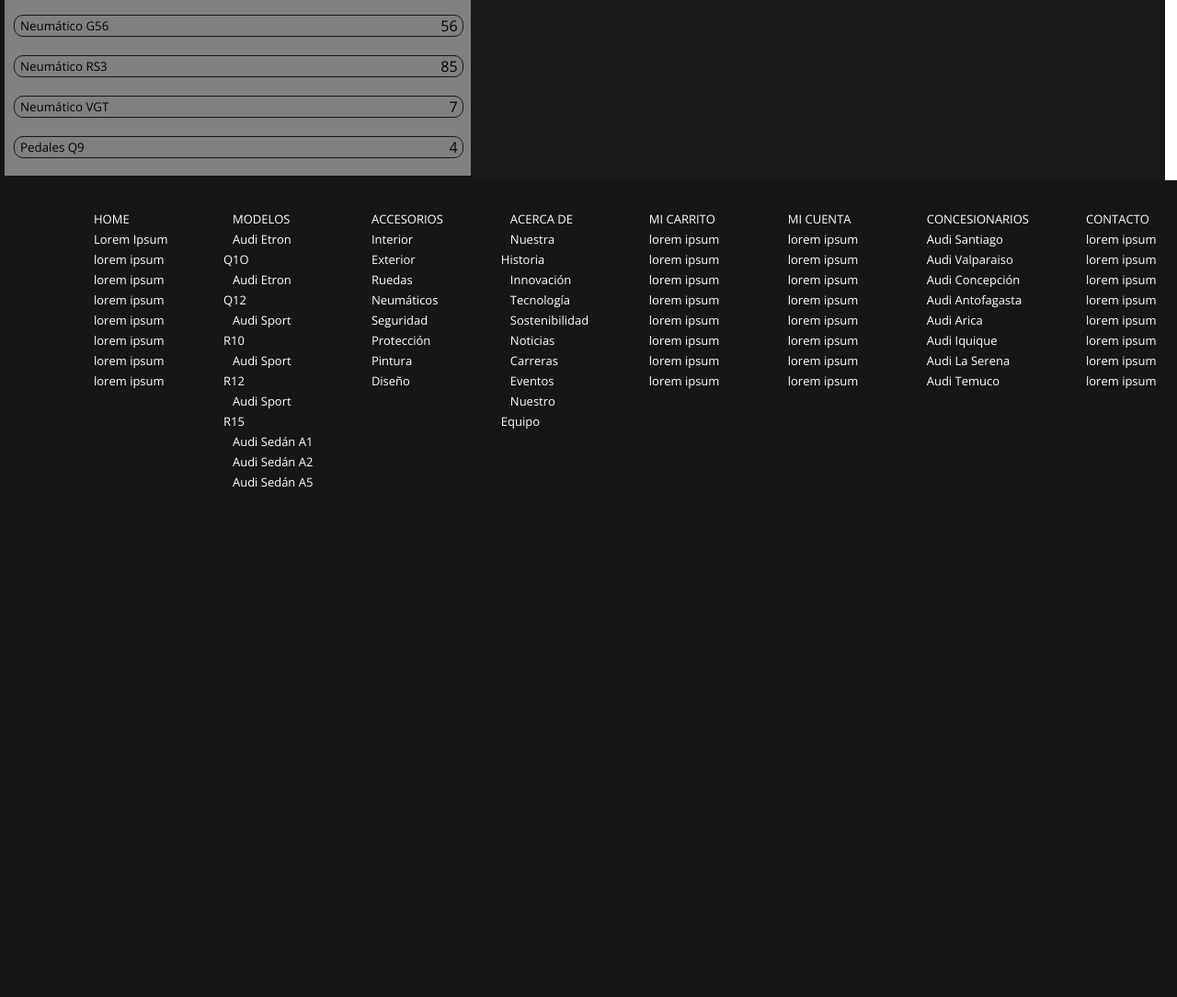
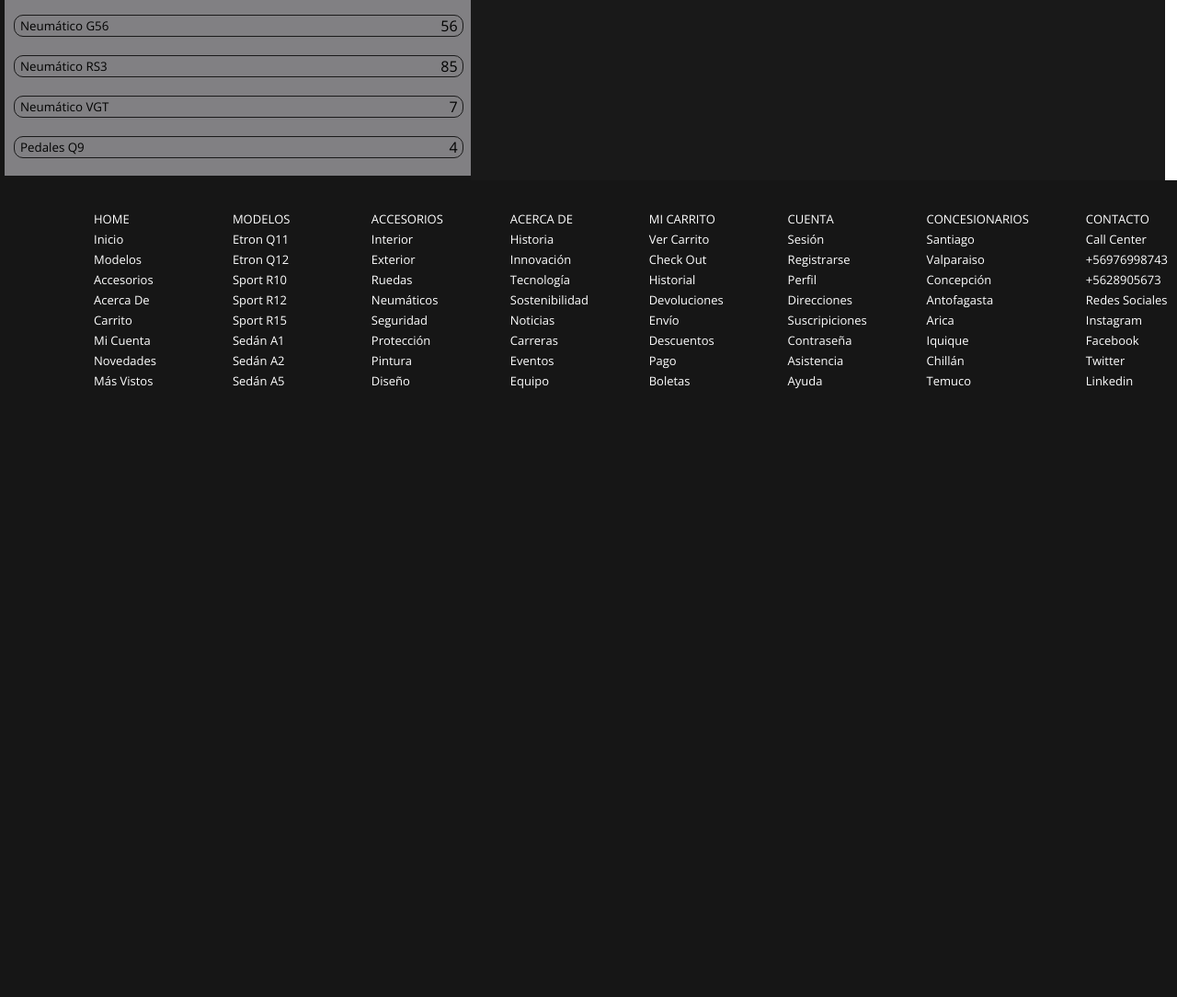
Before and after one commit to Gapprrin/Proyecto_web_2024_3.0, a Django app: page /adminMain in a window 1280 px wide; the page is wider, and only the part inside the window is pictured. Shown: the part 1806-2890 px from the top of that part at 92% size. Run offline with Django 5.2, Linux system fonts and the light colour scheme; data comes from the database, SQL or seed files in the repository.

Commit message:
ssjsjdshdhdh

```diff
--- a/core/templates/planilla_header_footer.html
+++ b/core/templates/planilla_header_footer.html
@@ -89,14 +89,14 @@
             <ul style="list-style-type: none;" >
 
                 <li><a href="#" style="text-transform: uppercase; color: rgb(255, 255, 255); text-decoration: none;">Home</a></li>
-                <li><a href="#" style="text-transform:capitalize; color: rgb(255, 255, 255); text-decoration: none;">Lorem ipsum</a></li>
-                <li><a href="#" style="text-transform: lowercase; color: rgb(255, 255, 255); text-decoration: none;">Lorem ipsum</a></li>
-                <li><a href="#" style="text-transform: lowercase; color: rgb(255, 255, 255); text-decoration: none;">Lorem ipsum</a></li>
-                <li><a href="#" style="text-transform: lowercase; color: rgb(255, 255, 255); text-decoration: none;">Lorem ipsum</a></li>
-                <li><a href="#" style="text-transform: lowercase; color: rgb(255, 255, 255); text-decoration: none;">Lorem ipsum</a></li>
-                <li><a href="#" style="text-transform: lowercase; color: rgb(255, 255, 255); text-decoration: none;">Lorem ipsum</a></li>
-                <li><a href="#" style="text-transform: lowercase; color: rgb(255, 255, 255); text-decoration: none;">Lorem ipsum</a></li>
-                <li><a href="#" style="text-transform: lowercase; color: rgb(255, 255, 255); text-decoration: none;">Lorem ipsum</a></li>
+                <li><a href="#" style="text-transform:capitalize; color: rgb(255, 255, 255); text-decoration: none;">Inicio</a></li>
+                <li><a href="#" style="text-transform: capitalize; color: rgb(255, 255, 255); text-decoration: none;">Modelos</a></li>
+                <li><a href="#" style="text-transform: capitalize; color: rgb(255, 255, 255); text-decoration: none;">Accesorios</a></li>
+                <li><a href="#" style="text-transform: capitalize; color: rgb(255, 255, 255); text-decoration: none;">Acerca de</a></li>
+                <li><a href="#" style="text-transform: capitalize; color: rgb(255, 255, 255); text-decoration: none;">Carrito</a></li>
+                <li><a href="#" style="text-transform: capitalize;color: rgb(255, 255, 255); text-decoration: none;">Mi cuenta</a></li>
+                <li><a href="#" style="text-transform: capitalize; color: rgb(255, 255, 255); text-decoration: none;">Novedades</a></li>
+                <li><a href="#" style="text-transform: capitalize; color: rgb(255, 255, 255); text-decoration: none;">Más vistos</a></li>
 
 
             </ul>
@@ -106,14 +106,14 @@
             <ul style="list-style-type: none;" >
 
                 <li><a href="#" style="text-transform: uppercase; color: rgb(255, 255, 255); text-decoration: none;">Modelos</a></li>
-                <li><a href="#" style="text-transform: capitalize; color: rgb(255, 255, 255); text-decoration: none;">Audi Etron Q1O</a></li>
-                <li><a href="#" style="text-transform: capitalize; color: rgb(255, 255, 255); text-decoration: none;">Audi Etron Q12</a></li>
-                <li><a href="#" style="text-transform: capitalize; color: rgb(255, 255, 255); text-decoration: none;">Audi Sport R10</a></li>
-                <li><a href="#" style="text-transform: capitalize; color: rgb(255, 255, 255); text-decoration: none;">Audi Sport R12</a></li>
-                <li><a href="#" style="text-transform: capitalize; color: rgb(255, 255, 255); text-decoration: none;">Audi Sport R15</a></li>
-                <li><a href="#" style="text-transform: capitalize; color: rgb(255, 255, 255); text-decoration: none;">Audi Sedán A1</a></li>
-                <li><a href="#" style="text-transform: capitalize; color: rgb(255, 255, 255); text-decoration: none;">Audi Sedán A2</a></li>
-                <li><a href="#" style="text-transform: capitalize; color: rgb(255, 255, 255); text-decoration: none;">Audi Sedán A5</a></li>
+                <li><a href="#" style="text-transform: capitalize; color: rgb(255, 255, 255); text-decoration: none;">Etron Q11</a></li>
+                <li><a href="#" style="text-transform: capitalize; color: rgb(255, 255, 255); text-decoration: none;">Etron Q12</a></li>
+                <li><a href="#" style="text-transform: capitalize; color: rgb(255, 255, 255); text-decoration: none;">Sport R10</a></li>
+                <li><a href="#" style="text-transform: capitalize; color: rgb(255, 255, 255); text-decoration: none;">Sport R12</a></li>
+                <li><a href="#" style="text-transform: capitalize; color: rgb(255, 255, 255); text-decoration: none;">Sport R15</a></li>
+                <li><a href="#" style="text-transform: capitalize; color: rgb(255, 255, 255); text-decoration: none;">Sedán A1</a></li>
+                <li><a href="#" style="text-transform: capitalize; color: rgb(255, 255, 255); text-decoration: none;">Sedán A2</a></li>
+                <li><a href="#" style="text-transform: capitalize; color: rgb(255, 255, 255); text-decoration: none;">Sedán A5</a></li>
 
 
             </ul>
@@ -136,14 +136,14 @@
             <ul style="list-style-type: none;">
 
                 <li><a href="#" style="text-transform: uppercase; color: rgb(255, 255, 255); text-decoration: none;">Acerca de</a></li>
-                <li><a href="#" style="text-transform: capitalize; color: rgb(255, 255, 255); text-decoration: none;">Nuestra Historia</a></li>
+                <li><a href="#" style="text-transform: capitalize; color: rgb(255, 255, 255); text-decoration: none;">Historia</a></li>
                 <li><a href="#" style="text-transform: capitalize; color: rgb(255, 255, 255); text-decoration: none;">Innovación</a></li>
                 <li><a href="#" style="text-transform: capitalize; color: rgb(255, 255, 255); text-decoration: none;">Tecnología</a></li>
                 <li><a href="#" style="text-transform: capitalize; color: rgb(255, 255, 255); text-decoration: none;">Sostenibilidad</a></li>
                 <li><a href="#" style="text-transform: capitalize; color: rgb(255, 255, 255); text-decoration: none;">Noticias</a></li>
                 <li><a href="#" style="text-transform: capitalize; color: rgb(255, 255, 255); text-decoration: none;">Carreras</a></li>
                 <li><a href="#" style="text-transform: capitalize; color: rgb(255, 255, 255); text-decoration: none;">Eventos</a></li>
-                <li><a href="#" style="text-transform: capitalize; color: rgb(255, 255, 255); text-decoration: none;">Nuestro equipo</a></li>
+                <li><a href="#" style="text-transform: capitalize; color: rgb(255, 255, 255); text-decoration: none;">Equipo</a></li>
 
 
             </ul>
@@ -151,29 +151,29 @@
             <ul style="list-style-type: none;">
 
                 <li><a href="#" style="text-transform: uppercase; color: rgb(255, 255, 255); text-decoration: none;">Mi carrito</a></li>
-                <li><a href="#" style="text-transform: lowercase; color: rgb(255, 255, 255); text-decoration: none;">Lorem ipsum</a></li>
-                <li><a href="#" style="text-transform: lowercase; color: rgb(255, 255, 255); text-decoration: none;">Lorem ipsum</a></li>
-                <li><a href="#" style="text-transform: lowercase; color: rgb(255, 255, 255); text-decoration: none;">Lorem ipsum</a></li>
-                <li><a href="#" style="text-transform: lowercase; color: rgb(255, 255, 255); text-decoration: none;">Lorem ipsum</a></li>
-                <li><a href="#" style="text-transform: lowercase; color: rgb(255, 255, 255); text-decoration: none;">Lorem ipsum</a></li>
-                <li><a href="#" style="text-transform: lowercase; color: rgb(255, 255, 255); text-decoration: none;">Lorem ipsum</a></li>
-                <li><a href="#" style="text-transform: lowercase; color: rgb(255, 255, 255); text-decoration: none;">Lorem ipsum</a></li>
-                <li><a href="#" style="text-transform: lowercase; color: rgb(255, 255, 255); text-decoration: none;">Lorem ipsum</a></li>
+                <li><a href="#" style="text-transform: capitalize; color: rgb(255, 255, 255); text-decoration: none;">Ver carrito</a></li>
+                <li><a href="#" style="text-transform: capitalize;color: rgb(255, 255, 255); text-decoration: none;">Check Out</a></li>
+                <li><a href="#" style="text-transform: capitalize;color: rgb(255, 255, 255); text-decoration: none;">Historial</a></li>
+                <li><a href="#" style="text-transform: capitalize; color: rgb(255, 255, 255); text-decoration: none;">Devoluciones</a></li>
+                <li><a href="#" style="text-transform: capitalize;color: rgb(255, 255, 255); text-decoration: none;">Envío</a></li>
+                <li><a href="#" style="text-transform: capitalize; color: rgb(255, 255, 255); text-decoration: none;">Descuentos</a></li>
+                <li><a href="#" style="text-transform: capitalize; color: rgb(255, 255, 255); text-decoration: none;">Pago</a></li>
+                <li><a href="#" style="text-transform: capitalize; color: rgb(255, 255, 255); text-decoration: none;">Boletas</a></li>
 
 
             </ul>
 
             <ul style="list-style-type: none;">
 
-                <li><a href="#" style="text-transform: uppercase; color: rgb(255, 255, 255); text-decoration: none;">Mi cuenta</a></li>
-                <li><a href="#" style="text-transform: lowercase; color: rgb(255, 255, 255); text-decoration: none;">Lorem ipsum</a></li>
-                <li><a href="#" style="text-transform: lowercase; color: rgb(255, 255, 255); text-decoration: none;">Lorem ipsum</a></li>
-                <li><a href="#" style="text-transform: lowercase; color: rgb(255, 255, 255); text-decoration: none;">Lorem ipsum</a></li>
-                <li><a href="#" style="text-transform: lowercase; color: rgb(255, 255, 255); text-decoration: none;">Lorem ipsum</a></li>
-                <li><a href="#" style="text-transform: lowercase; color: rgb(255, 255, 255); text-decoration: none;">Lorem ipsum</a></li>
-                <li><a href="#" style="text-transform: lowercase; color: rgb(255, 255, 255); text-decoration: none;">Lorem ipsum</a></li>
-                <li><a href="#" style="text-transform: lowercase; color: rgb(255, 255, 255); text-decoration: none;">Lorem ipsum</a></li>
-                <li><a href="#" style="text-transform: lowercase; color: rgb(255, 255, 255); text-decoration: none;">Lorem ipsum</a></li>
+                <li><a href="#" style="text-transform: uppercase; color: rgb(255, 255, 255); text-decoration: none;">Cuenta</a></li>
+                <li><a href="#" style="text-transform: capitalize; color: rgb(255, 255, 255); text-decoration: none;">Sesión</a></li>
+                <li><a href="#" style="text-transform: capitalize; color: rgb(255, 255, 255); text-decoration: none;">Registrarse</a></li>
+                <li><a href="#" style="text-transform: capitalize; color: rgb(255, 255, 255); text-decoration: none;">Perfil</a></li>
+                <li><a href="#" style="text-transform: capitalize; color: rgb(255, 255, 255); text-decoration: none;">Direcciones</a></li>
+                <li><a href="#" style="text-transform: capitalize; color: rgb(255, 255, 255); text-decoration: none;">Suscripiciones</a></li>
+                <li><a href="#" style="text-transform: capitalize; color: rgb(255, 255, 255); text-decoration: none;">Contraseña</a></li>
+                <li><a href="#" style="text-transform: capitalize; color: rgb(255, 255, 255); text-decoration: none;">Asistencia</a></li>
+                <li><a href="#" style="text-transform: capitalize; color: rgb(255, 255, 255); text-decoration: none;">Ayuda</a></li>
 
 
             </ul>
@@ -182,29 +182,29 @@
             <ul style="list-style-type: none;">
 
                 <li><a href="#" style="text-transform: uppercase; color: rgb(255, 255, 255); text-decoration: none;">Concesionarios</a></li>
-                <li><a href="#" style="text-transform:capitalize; color: rgb(255, 255, 255); text-decoration: none;">Audi Santiago</a></li>
-                <li><a href="#" style="text-transform: capitalize; color: rgb(255, 255, 255); text-decoration: none;">Audi Valparaiso</a></li>
-                <li><a href="#" style="text-transform: capitalize; color: rgb(255, 255, 255); text-decoration: none;">Audi Concepción</a></li>
-                <li><a href="#" style="text-transform: capitalize; color: rgb(255, 255, 255); text-decoration: none;">Audi Antofagasta</a></li>
-                <li><a href="#" style="text-transform: capitalize; color: rgb(255, 255, 255); text-decoration: none;">Audi Arica</a></li>
-                <li><a href="#" style="text-transform: capitalize; color: rgb(255, 255, 255); text-decoration: none;">Audi Iquique</a></li>
-                <li><a href="#" style="text-transform: capitalize; color: rgb(255, 255, 255); text-decoration: none;">Audi La Serena</a></li>
-                <li><a href="#" style="text-transform: capitalize; color: rgb(255, 255, 255); text-decoration: none;">Audi Temuco</a></li>
+                <li><a href="#" style="text-transform:capitalize; color: rgb(255, 255, 255); text-decoration: none;">Santiago</a></li>
+                <li><a href="#" style="text-transform: capitalize; color: rgb(255, 255, 255); text-decoration: none;">Valparaiso</a></li>
+                <li><a href="#" style="text-transform: capitalize; color: rgb(255, 255, 255); text-decoration: none;">Concepción</a></li>
+                <li><a href="#" style="text-transform: capitalize; color: rgb(255, 255, 255); text-decoration: none;">Antofagasta</a></li>
+                <li><a href="#" style="text-transform: capitalize; color: rgb(255, 255, 255); text-decoration: none;">Arica</a></li>
+                <li><a href="#" style="text-transform: capitalize; color: rgb(255, 255, 255); text-decoration: none;">Iquique</a></li>
+                <li><a href="#" style="text-transform: capitalize; color: rgb(255, 255, 255); text-decoration: none;">Chillán</a></li>
+                <li><a href="#" style="text-transform: capitalize; color: rgb(255, 255, 255); text-decoration: none;">Temuco</a></li>
 
             </ul>
 
 
             <ul style="list-style-type: none;">
 
-                <li><a href="#" style="text-transform: uppercase; color: rgb(255, 255, 255); text-decoration: none;">Contacto</a></li>
-                <li><a href="#" style="text-transform: lowercase; color: rgb(255, 255, 255); text-decoration: none;">Lorem ipsum</a></li>
-                <li><a href="#" style="text-transform: lowercase; color: rgb(255, 255, 255); text-decoration: none;">Lorem ipsum</a></li>
-                <li><a href="#" style="text-transform: lowercase; color: rgb(255, 255, 255); text-decoration: none;">Lorem ipsum</a></li>
-                <li><a href="#" style="text-transform: lowercase; color: rgb(255, 255, 255); text-decoration: none;">Lorem ipsum</a></li>
-                <li><a href="#" style="text-transform: lowercase; color: rgb(255, 255, 255); text-decoration: none;">Lorem ipsum</a></li>
-                <li><a href="#" style="text-transform: lowercase; color: rgb(255, 255, 255); text-decoration: none;">Lorem ipsum</a></li>
-                <li><a href="#" style="text-transform: lowercase; color: rgb(255, 255, 255); text-decoration: none;">Lorem ipsum</a></li>
-                <li><a href="#" style="text-transform: lowercase; color: rgb(255, 255, 255); text-decoration: none;">Lorem ipsum</a></li>
+                <li><a href="#" style="text-transform: uppercase;  color: rgb(255, 255, 255); text-decoration: none;">Contacto</a></li>
+                <li><a href="#" style="text-transform: capitalize; color: rgb(255, 255, 255); text-decoration: none;">Call center</a></li>
+                <li><a href="#" style="text-transform: capitalize; color: rgb(255, 255, 255); text-decoration: none;">+56976998743</a></li>
+                <li><a href="#" style="text-transform: capitalize; color: rgb(255, 255, 255); text-decoration: none;">+5628905673</a></li>
+                <li><a href="#" style="text-transform: capitalize; color: rgb(255, 255, 255); text-decoration: none;">Redes sociales</a></li>
+                <li><a href="#" style="text-transform: capitalize; color: rgb(255, 255, 255); text-decoration: none;">Instagram</a></li>
+                <li><a href="#" style="text-transform: capitalize; color: rgb(255, 255, 255); text-decoration: none;">Facebook</a></li>
+                <li><a href="#" style="text-transform: capitalize; color: rgb(255, 255, 255); text-decoration: none;">Twitter</a></li>
+                <li><a href="#" style="text-transform: capitalize; color: rgb(255, 255, 255); text-decoration: none;">Linkedin</a></li>
 
 
             </ul>
```
